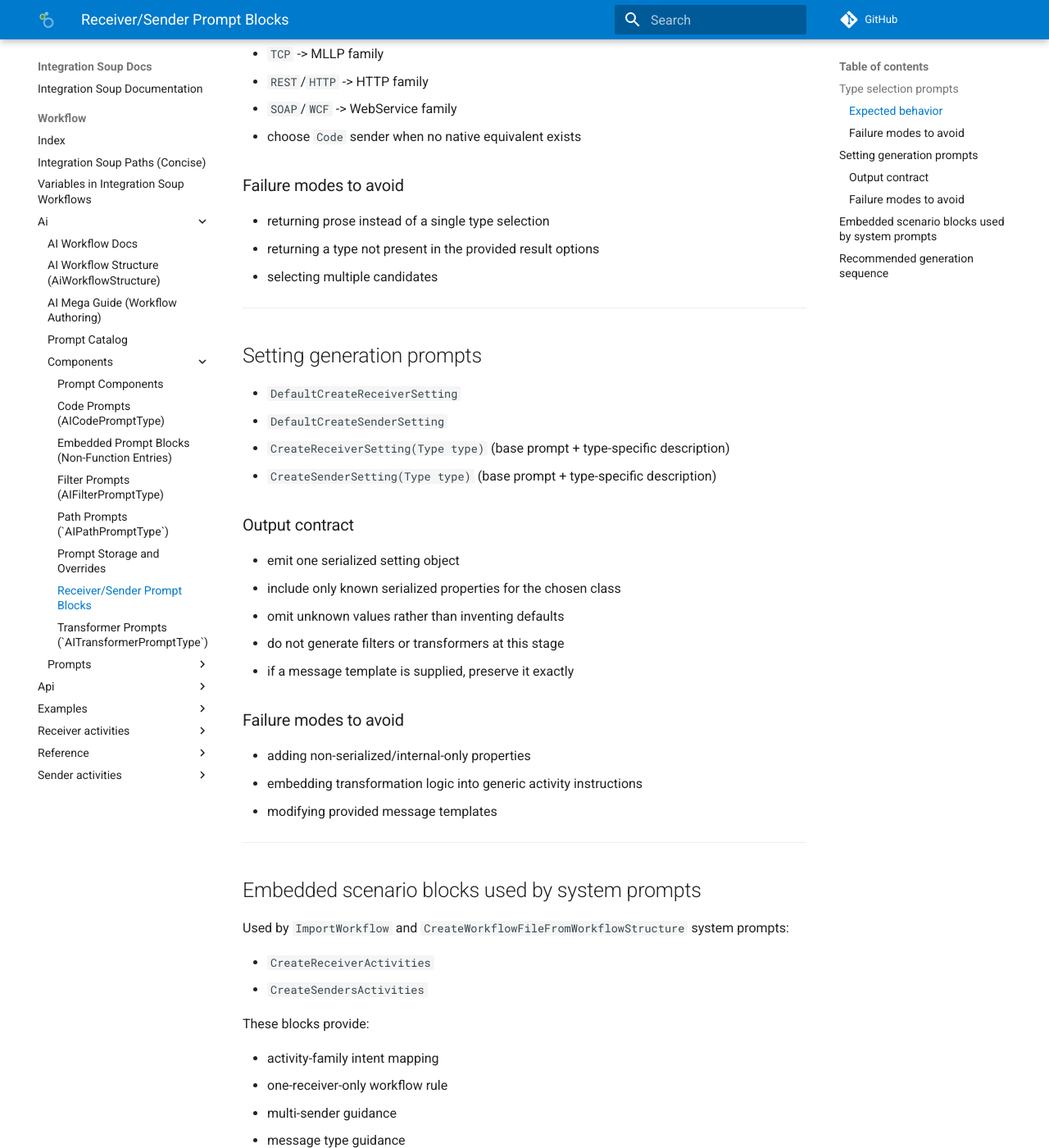
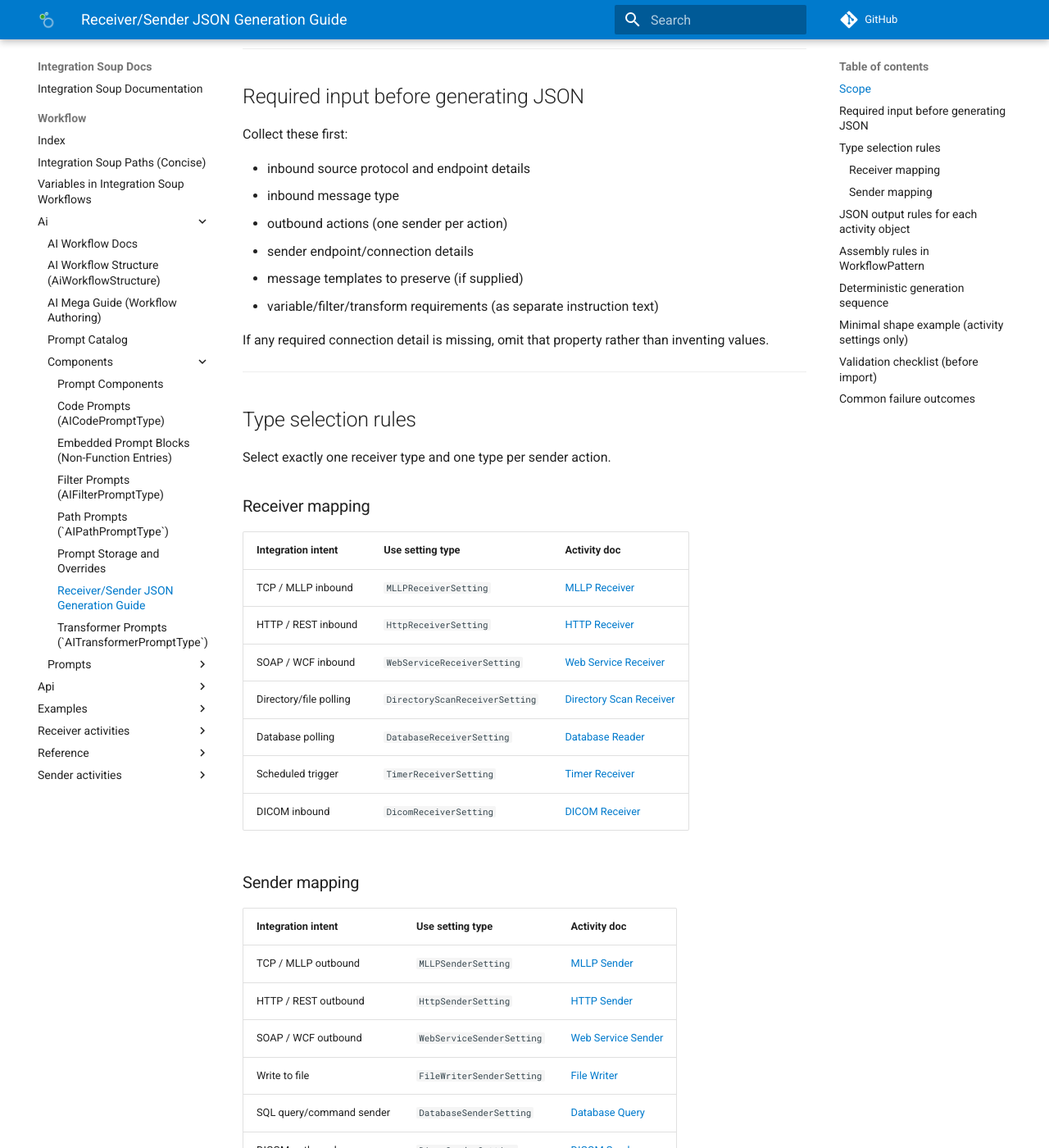
Before and after one commit to IntegrationSoup/Documentation, an MkDocs documentation site: the page built from docs/workflow/ai/components/receiver-sender-setting-prompts.md, in a window 1280 px wide and 1400 px high, scrolled down 624 px. Shown: the whole window at 82% size. Built offline with MkDocs 1.6.1 and Material for MkDocs 9.7.7, drawn with Linux system fonts in a browser that asks for light colours; comment, search, counter and statistics services are not loaded; some of the changed text lies outside the part shown.

Commit message:
Rename and expand receiver/sender prompts guide
Rename the Receiver/Sender prompt page to 'Receiver/Sender JSON Generation Guide' and update links in the components index and prompt catalog. Replace the original prompt-block focused content with a product-facing guide that specifies scope, required inputs, type-selection rules and mappings for receivers/senders, JSON output rules (include $type, GUID Ids, omit unknown fields), deterministic generation sequence, minimal activity JSON example, assembly rules (receiver first, senders follow), a validation checklist, and common failure modes. This clarifies generation expectations used by AI workflow tooling and preserves mapping/link targets to activity docs.

````diff
--- a/docs/workflow/ai/components/receiver-sender-setting-prompts.md
+++ b/docs/workflow/ai/components/receiver-sender-setting-prompts.md
@@ -1,83 +1,150 @@
-# Receiver/Sender Prompt Blocks
+# Receiver/Sender JSON Generation Guide
 
-These prompt blocks control two critical phases:
+This page defines practical rules for generating receiver/sender setting JSON that can be assembled into a valid `WorkflowFile`.
 
-1. choosing the concrete activity type
-2. producing serialized JSON settings for that type
-
-Use this layer after planning (`AiWorkflowStructure`) and before filter/transformer attachment.
+The rules are derived from the same behavior used by the AI workflow tooling, but written as product-facing generation guidance.
 
 ---
 
-## Type selection prompts
+## Scope
 
-- `DefaultDetermineReceiverType`
-- `DefaultDetermineSenderType`
+- Generate activity setting objects only.
+- One receiver per workflow, followed by zero or more senders.
+- Filter and transformer objects are generated in later steps and linked by GUID references.
 
-### Expected behavior
+Use this with:
 
-- choose exactly one option from provided type candidates
-- return only the selected type name/value
-- map intent aliases:
-  - `TCP` -> MLLP family
-  - `REST`/`HTTP` -> HTTP family
-  - `SOAP`/`WCF` -> WebService family
-- choose `Code` sender when no native equivalent exists
-
-### Failure modes to avoid
-
-- returning prose instead of a single type selection
-- returning a type not present in the provided result options
-- selecting multiple candidates
+- [WorkflowFile](../api/workflowfile.md)
+- [Transformer Setting](../reference/transformer-setting.md)
+- [Filter Host Setting](../reference/filter-host-setting.md)
 
 ---
 
-## Setting generation prompts
+## Required input before generating JSON
 
-- `DefaultCreateReceiverSetting`
-- `DefaultCreateSenderSetting`
-- `CreateReceiverSetting(Type type)` (base prompt + type-specific description)
-- `CreateSenderSetting(Type type)` (base prompt + type-specific description)
+Collect these first:
 
-### Output contract
+- inbound source protocol and endpoint details
+- inbound message type
+- outbound actions (one sender per action)
+- sender endpoint/connection details
+- message templates to preserve (if supplied)
+- variable/filter/transform requirements (as separate instruction text)
 
-- emit one serialized setting object
-- include only known serialized properties for the chosen class
-- omit unknown values rather than inventing defaults
-- do not generate filters or transformers at this stage
-- if a message template is supplied, preserve it exactly
-
-### Failure modes to avoid
-
-- adding non-serialized/internal-only properties
-- embedding transformation logic into generic activity instructions
-- modifying provided message templates
+If any required connection detail is missing, omit that property rather than inventing values.
 
 ---
 
-## Embedded scenario blocks used by system prompts
+## Type selection rules
 
-Used by `ImportWorkflow` and `CreateWorkflowFileFromWorkflowStructure` system prompts:
+Select exactly one receiver type and one type per sender action.
 
-- `CreateReceiverActivities`
-- `CreateSendersActivities`
+### Receiver mapping
 
-These blocks provide:
+| Integration intent | Use setting type | Activity doc |
+|---|---|---|
+| TCP / MLLP inbound | `MLLPReceiverSetting` | [MLLP Receiver](../receiver-activities/mllp-receiver.md) |
+| HTTP / REST inbound | `HttpReceiverSetting` | [HTTP Receiver](../receiver-activities/http-receiver.md) |
+| SOAP / WCF inbound | `WebServiceReceiverSetting` | [Web Service Receiver](../receiver-activities/web-service-receiver.md) |
+| Directory/file polling | `DirectoryScanReceiverSetting` | [Directory Scan Receiver](../receiver-activities/directory-scan-receiver.md) |
+| Database polling | `DatabaseReceiverSetting` | [Database Reader](../receiver-activities/database-reader.md) |
+| Scheduled trigger | `TimerReceiverSetting` | [Timer Receiver](../receiver-activities/timer-receiver.md) |
+| DICOM inbound | `DicomReceiverSetting` | [DICOM Receiver](../receiver-activities/dicom-receiver.md) |
 
-- activity-family intent mapping
-- one-receiver-only workflow rule
-- multi-sender guidance
-- message type guidance
-- qualified type naming expectations for generated setting objects
+### Sender mapping
+
+| Integration intent | Use setting type | Activity doc |
+|---|---|---|
+| TCP / MLLP outbound | `MLLPSenderSetting` | [MLLP Sender](../sender-activities/mllp-sender.md) |
+| HTTP / REST outbound | `HttpSenderSetting` | [HTTP Sender](../sender-activities/http-sender.md) |
+| SOAP / WCF outbound | `WebServiceSenderSetting` | [Web Service Sender](../sender-activities/web-service-sender.md) |
+| Write to file | `FileWriterSenderSetting` | [File Writer](../sender-activities/file-writer.md) |
+| SQL query/command sender | `DatabaseSenderSetting` | [Database Query](../sender-activities/database-query.md) |
+| DICOM outbound | `DicomSenderSetting` | [DICOM Sender](../sender-activities/dicom-sender.md) |
+| No native sender equivalent | `CodeSenderSetting` | [Code Sender](../sender-activities/code-sender.md) |
+
+Hard rule: there is no code receiver.
 
 ---
 
-## Recommended generation sequence
+## JSON output rules for each activity object
 
-1. determine receiver type
-2. generate receiver setting JSON
-3. determine each sender type
-4. generate each sender setting JSON
-5. attach filter host/transformer host references in assembly stage
+For each receiver/sender setting object:
 
-Do not collapse these into a single unconstrained prompt if deterministic output is required.
+- include explicit `$type` for deterministic import
+- include only serialized, supported properties for that setting class
+- keep `Id` unique and valid GUID text
+- preserve provided message templates exactly (no edits/reformatting)
+- do not embed filter/transformer object payloads inside instruction fields
+
+Do not add internal or inferred properties that are not part of the serialized contract.
+
+---
+
+## Assembly rules in `WorkflowPattern`
+
+When you assemble the final workflow settings array:
+
+1. receiver must be first
+2. sender settings follow receiver
+3. any referenced GUIDs in activity links must point to objects present in the same file
+4. filter/transformer host references are attached after activity setting generation
+
+Keep top-level workflow metadata aligned with the receiver identity (see [WorkflowFile](../api/workflowfile.md)).
+
+---
+
+## Deterministic generation sequence
+
+1. Choose receiver type from integration intent.
+2. Generate receiver setting JSON (serialized properties only).
+3. Choose sender type for each outbound action.
+4. Generate one sender setting JSON object per action.
+5. Build `WorkflowPattern` with receiver first, then senders.
+6. Generate and attach filters/transformers/variable transformers by ID references.
+7. Run final JSON validation checklist before import.
+
+---
+
+## Minimal shape example (activity settings only)
+
+```json
+[
+  {
+    "$type": "HL7Soup.Functions.Settings.Receivers.MLLPReceiverSetting, HL7SoupWorkflow",
+    "Id": "11111111-1111-1111-1111-111111111111",
+    "Name": "Inbound MLLP",
+    "MessageType": 1
+  },
+  {
+    "$type": "HL7Soup.Functions.Settings.Senders.HttpSenderSetting, HL7SoupWorkflow",
+    "Id": "22222222-2222-2222-2222-222222222222",
+    "Name": "Forward To API",
+    "MessageType": 11
+  }
+]
+```
+
+Use this as shape guidance only. Real payloads must include each class’s required connection/behavior fields.
+
+---
+
+## Validation checklist (before import)
+
+- exactly one receiver exists
+- all sender types match the intended outbound actions
+- all `Id` values are unique GUIDs
+- every cross-reference ID resolves to an existing object
+- enum fields use expected serialized representation
+- no unsupported or non-serialized fields were added
+- message templates are unchanged from provided source content
+
+---
+
+## Common failure outcomes
+
+- selecting multiple receivers in one workflow
+- choosing an activity type that does not match protocol intent
+- placing mapping/filter logic into generic connection `Instructions`
+- losing template fidelity by rewriting user/import-provided payload templates
+- generating structurally valid JSON that is not operationally complete due to missing required connection fields
````
Also changed, not shown: docs/workflow/ai/components/index.md (+2 -2 lines), docs/workflow/ai/prompt-catalog.md (+1 -1 lines).
